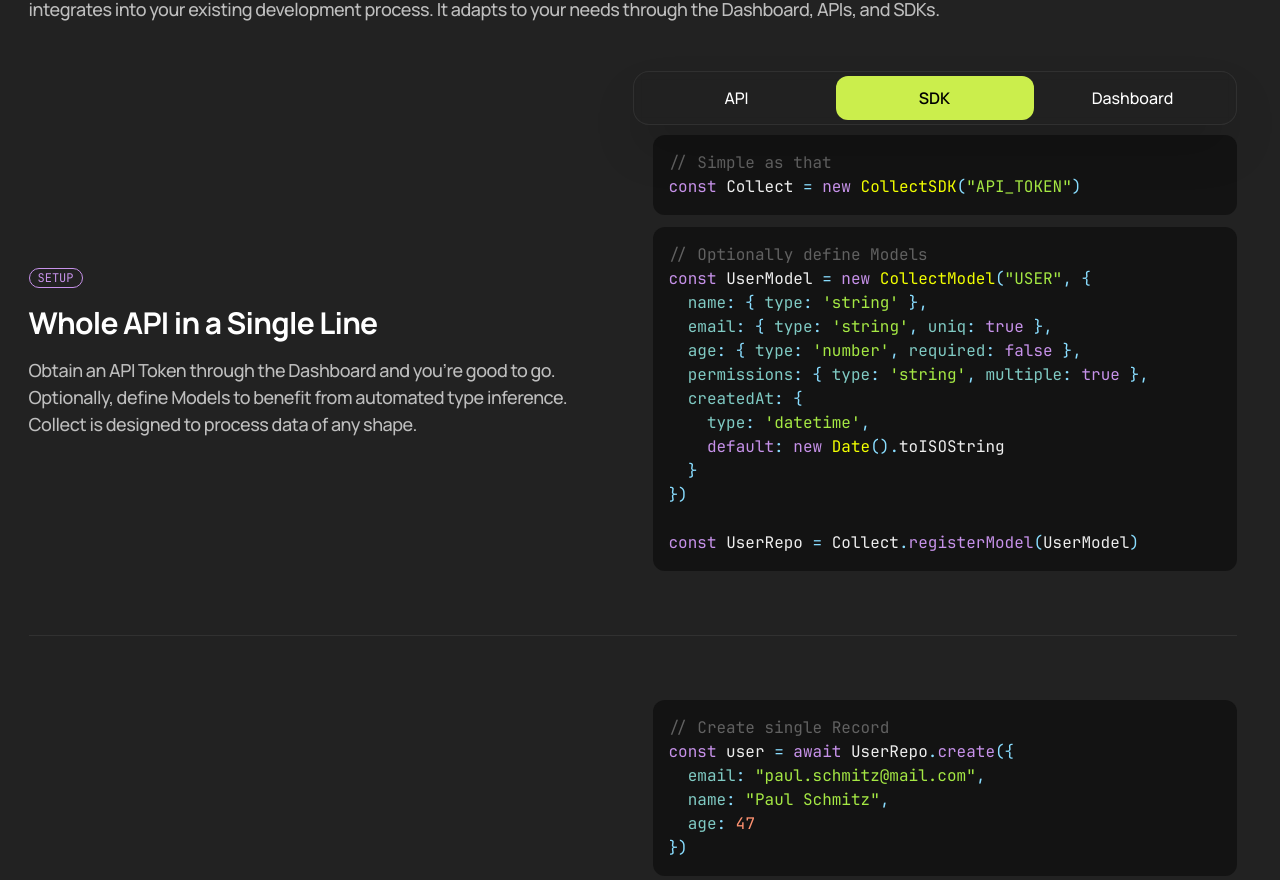
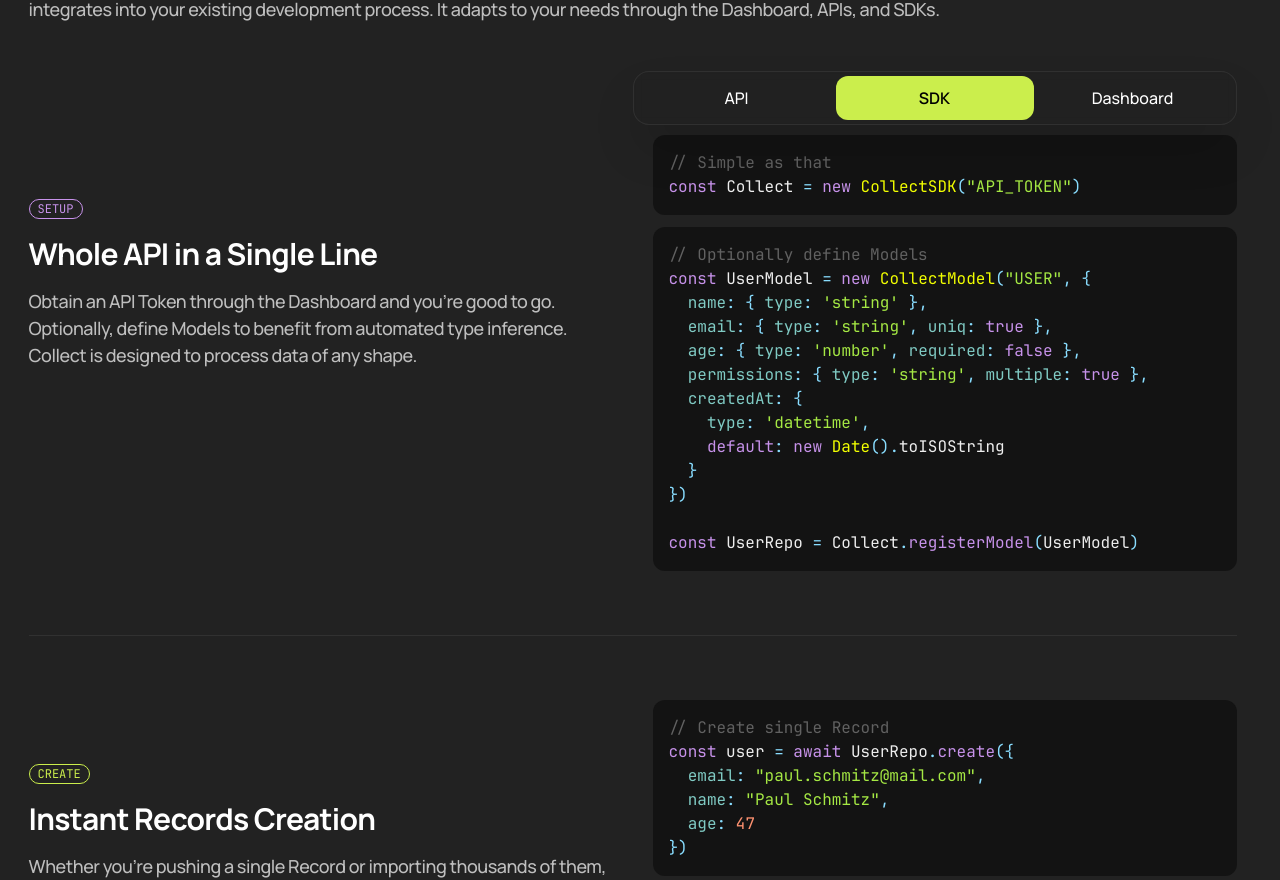
Before and after one commit to collect-so/public, a Next.js app: page / in a window 1280 px wide. Shown: the part 1589-2469 px from the top of the page. Built offline with nearby package versions, Linux system fonts and the light colour scheme.

Commit message:
fix example align

```diff
--- a/src/sections/Workflow/UsageExample.tsx
+++ b/src/sections/Workflow/UsageExample.tsx
@@ -14,7 +14,7 @@ export function UsageScenario({
 }) {
   return (
     <div className="grid grid-cols-2 content-start justify-items-center gap-10 py-16 md:grid-cols-1">
-      <div className="flex flex-col justify-center items-start col-span-1  gap-3 justify-self-start sm:pt-0">
+      <div className="flex pt-16 flex-col items-start col-span-1  gap-3 justify-self-start sm:pt-0">
         {subtitle}
 
         {typeof title === "string" ? (
```
